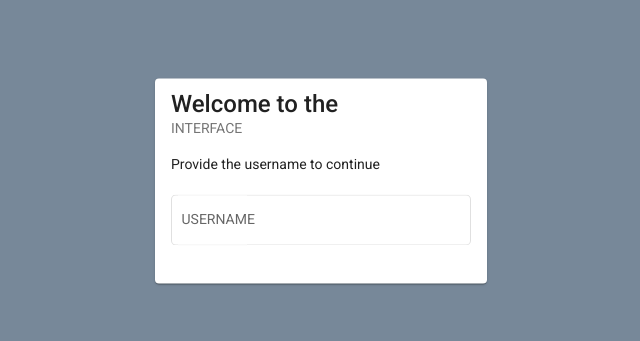
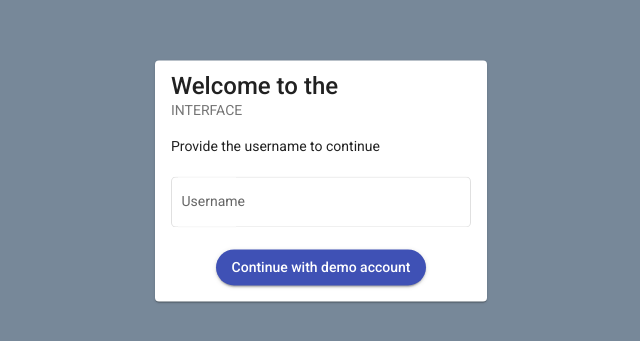
Before and after one commit to rent-a-human/resume, an Angular app: page / in a window 1280 px wide. Shown: the part 219-560 px from the top of the page, without its empty margins (335-975 px from the left). Built offline with nearby package versions, Linux system fonts and the light colour scheme.

Commit message:
Edited router link

```diff
--- a/src/app/components/main-card/main-card.component.ts
+++ b/src/app/components/main-card/main-card.component.ts
@@ -150,7 +150,7 @@ export class MainCardComponent implements OnInit {
   }
 
   currentUrl() {
-    return window.location.origin + window.location.pathname;
+    return window.location.origin;
   }
 
   saveChanges(attribute: any) {
--- a/src/app/components/welcome/welcome.component.html
+++ b/src/app/components/welcome/welcome.component.html
@@ -6,11 +6,17 @@
           <p>Provide the username to continue</p>
         </mat-card-content>
         <mat-form-field class="userInput" appearance="outline">
-            <mat-label>USERNAME</mat-label>
+            <mat-label>Username</mat-label>
             <input matInput type="text" [(ngModel)]="username" (keydown.enter)="openUser()">
             <button *ngIf="username" matSuffix mat-icon-button aria-label="Enter" (click)="openUser()">
               <mat-icon>check</mat-icon>
             </button>
           </mat-form-field>
+          <div class="centered">
+          <button mat-raised-button color="primary" (click)="redirect()">
+            Continue with demo account
+          </button>
+        </div>
       </mat-card>
+
 </div>
--- a/src/app/components/welcome/welcome.component.less
+++ b/src/app/components/welcome/welcome.component.less
@@ -44,3 +44,18 @@
         width: 100%;
     }
   }
+
+    // add border-radius for this theme
+.mat-raised-button, .mat-stroked-button, .mat-button-toggle-group {
+  border-radius:36px!important;
+
+  .mat-button-ripple {
+    border-radius:36px!important;
+  }
+}
+
+.centered {
+  display: flex;
+  flex-direction: row;
+  justify-content: center;
+}
--- a/src/app/components/welcome/welcome.component.ts
+++ b/src/app/components/welcome/welcome.component.ts
@@ -18,4 +18,8 @@ export class WelcomeComponent implements OnInit {
     this.router.navigate([`/users/${this.username}`]);
   }
 
+  redirect() {
+    this.router.navigate([`/users/john`]);
+  }
+
 }
```
